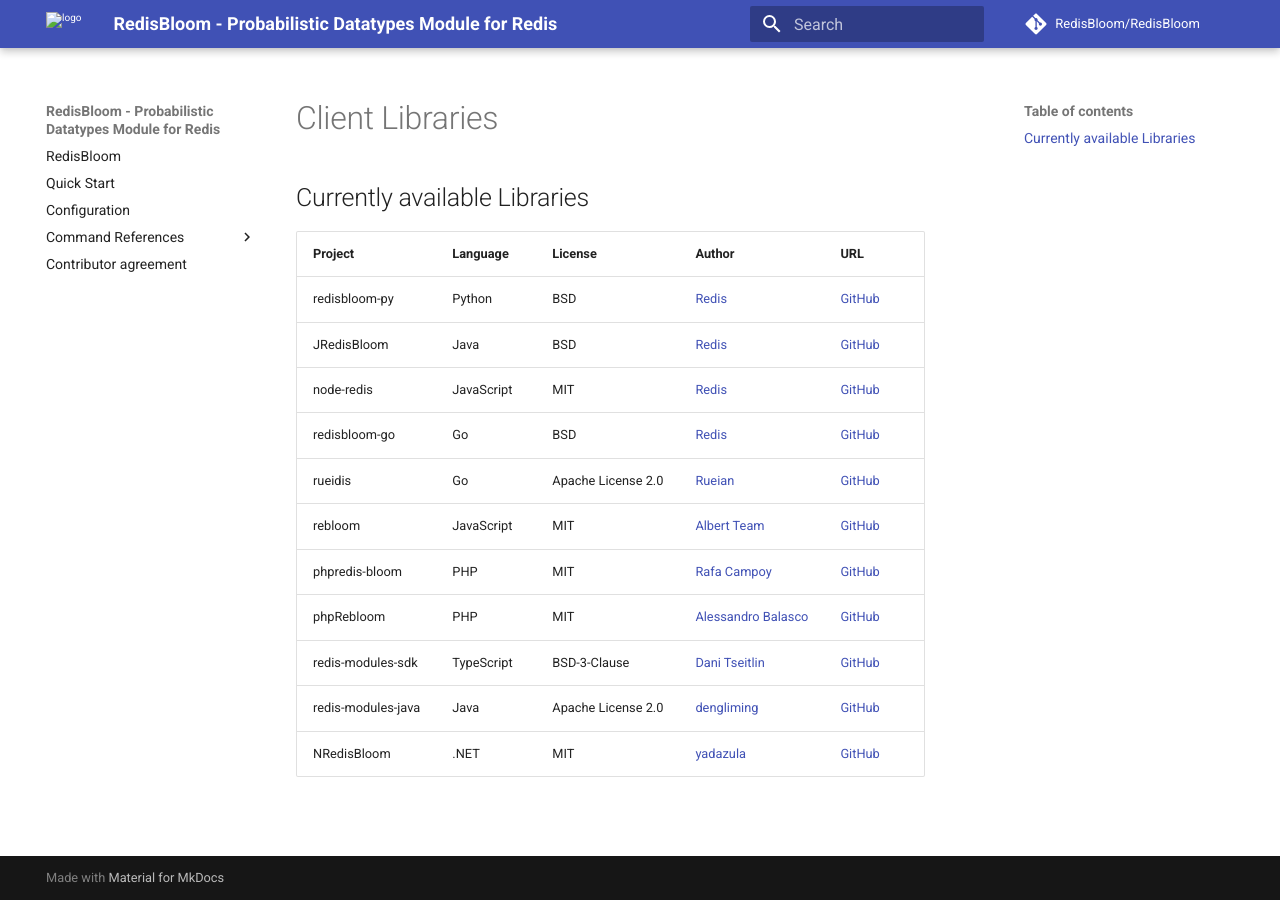
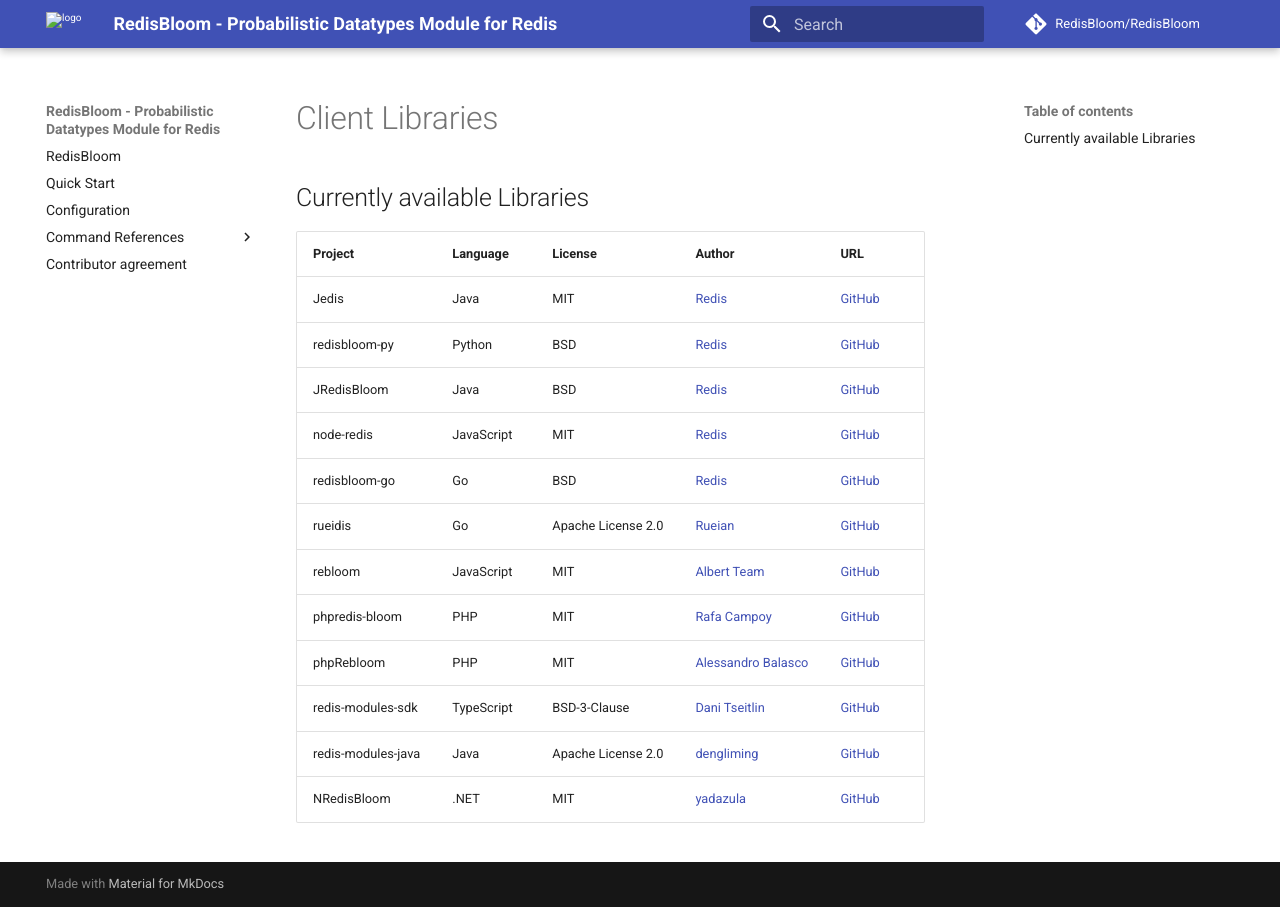
Before and after one commit to RedisBloom/RedisBloom, an MkDocs documentation site: the page built from docs/docs/Clients.md, in a window 1280 px wide. Built offline with MkDocs 1.6.1 and Material for MkDocs 9.7.7, drawn with Linux system fonts in a browser that asks for light colours; comment, search, counter and statistics services are not loaded.

Commit message:
Add Jedis in Clients.md

```diff
--- a/docs/docs/Clients.md
+++ b/docs/docs/Clients.md
@@ -11,6 +11,7 @@
 
 | Project | Language | License | Author | URL |
 | ------- | -------- | ------- | ------ | --- |
+| Jedis | Java | MIT | [Redis](https://redis.com) | [GitHub](https://github.com/redis/jedis) |
 | redisbloom-py | Python | BSD | [Redis](https://redis.com) | [GitHub](https://github.com/RedisBloom/redisbloom-py) |
 | JRedisBloom | Java | BSD | [Redis](https://redis.com) | [GitHub](https://github.com/RedisBloom/JRedisBloom) |
 | node-redis | JavaScript | MIT | [Redis](https://redis.com) | [GitHub](https://github.com/redis/node-redis) |
```
